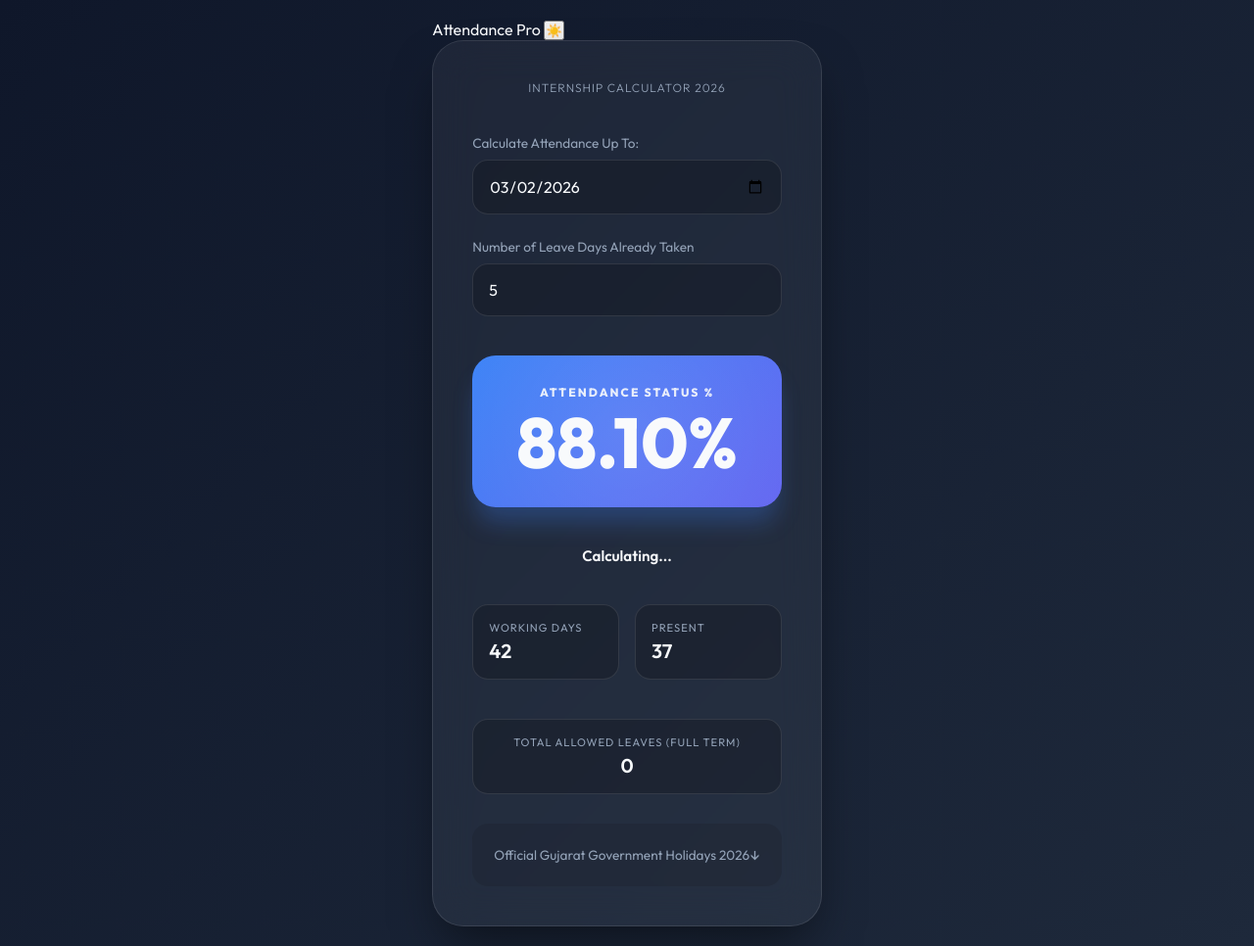
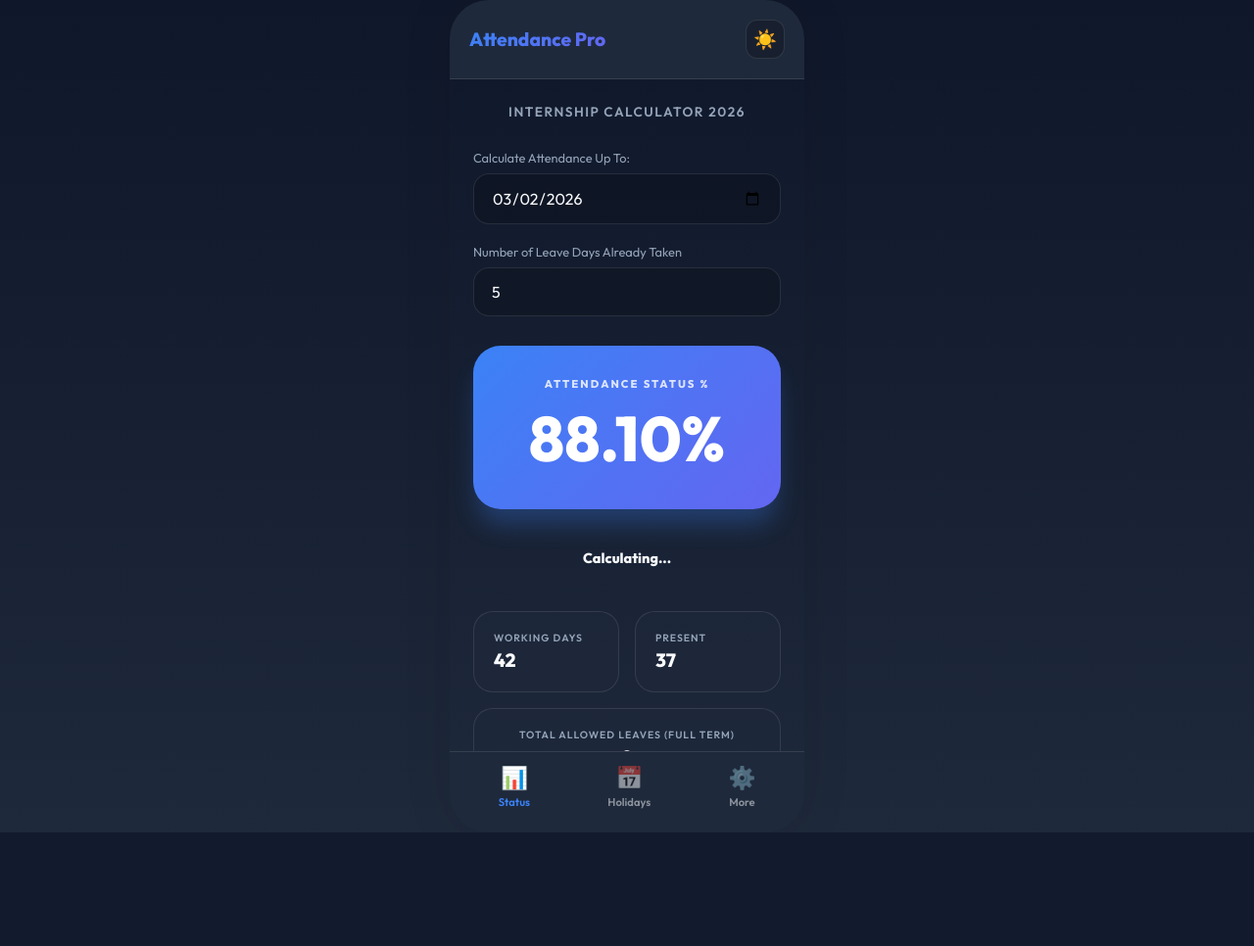
Before and after one commit to aryanjha205/InternTrack, a Flask app: page / in a window 1280 px wide. Shown: the whole page at 98% size. After the commit the page ends 850 px from the top, so only its background shows below. Run offline with Flask 3, Linux system fonts and the light colour scheme.

Commit message:
Add files via upload

```diff
--- a/static/css/style.css
+++ b/static/css/style.css
@@ -1,5 +1,6 @@
 :root {
-    --bg-gradient: linear-gradient(135deg, #0f172a 0%, #1e293b 100%);
+    /* Dark Theme Variables (Default) */
+    --bg-gradient: linear-gradient(180deg, #0f172a 0%, #1e293b 100%);
     --accent-blue: #3b82f6;
     --accent-indigo: #6366f1;
     --glass-bg: rgba(255, 255, 255, 0.05);
@@ -8,7 +9,27 @@
     --text-secondary: #94a3b8;
     --success: #10b981;
     --danger: #ef4444;
-    --card-shadow: 0 25px 50px -12px rgba(0, 0, 0, 0.5);
+    --nav-bg: #1e293b;
+    --card-bg: rgba(30, 41, 59, 0.7);
+    --input-bg: rgba(0, 0, 0, 0.2);
+    --shadow: 0 10px 15px -3px rgba(0, 0, 0, 0.3);
+}
+
+/* Light/Bright Theme Class */
+.light-theme {
+    --bg-gradient: linear-gradient(180deg, #f8fafc 0%, #e2e8f0 100%);
+    --accent-blue: #2563eb;
+    --accent-indigo: #4f46e5;
+    --glass-bg: rgba(255, 255, 255, 0.8);
+    --glass-border: rgba(0, 0, 0, 0.05);
+    --text-primary: #1e293b;
+    --text-secondary: #64748b;
+    --success: #059669;
+    --danger: #dc2626;
+    --nav-bg: #ffffff;
+    --card-bg: rgba(255, 255, 255, 0.9);
+    --input-bg: #f1f5f9;
+    --shadow: 0 4px 6px -1px rgba(0, 0, 0, 0.1), 0 2px 4px -1px rgba(0, 0, 0, 0.06);
 }
 
 * {
@@ -16,250 +37,313 @@
     padding: 0;
     box-sizing: border-box;
     font-family: 'Outfit', sans-serif;
+    -webkit-tap-highlight-color: transparent;
 }
 
 body {
     background: var(--bg-gradient);
     color: var(--text-primary);
     min-height: 100vh;
+    overflow-x: hidden;
+    transition: background 0.3s ease, color 0.3s ease;
+}
+
+/* APK Shell Structure */
+.app-shell {
     display: flex;
+    flex-direction: column;
+    height: 100vh;
+    max-width: 480px;
+    margin: 0 auto;
+    position: relative;
+    background: var(--bg-gradient);
+    box-shadow: 0 0 50px rgba(0, 0, 0, 0.1);
+}
+
+.top-nav {
+    padding: 20px;
+    background: var(--nav-bg);
+    border-bottom: 1px solid var(--glass-border);
+    position: sticky;
+    top: 0;
+    z-index: 100;
+}
+
+.nav-content {
+    display: flex;
+    justify-content: space-between;
+    align-items: center;
+}
+
+.app-logo {
+    font-weight: 800;
+    font-size: 1.2rem;
+    background: linear-gradient(135deg, var(--accent-blue), var(--accent-indigo));
+    -webkit-background-clip: text;
+    background-clip: text;
+    -webkit-text-fill-color: transparent;
+}
+
+.theme-btn {
+    background: var(--input-bg);
+    border: 1px solid var(--glass-border);
+    width: 40px;
+    height: 40px;
+    border-radius: 12px;
+    cursor: pointer;
+    display: flex;
+    align-items: center;
     justify-content: center;
-    align-items: center;
-    padding: 20px;
+    font-size: 1.2rem;
+    transition: transform 0.2s;
 }
 
 .container {
-    width: 100%;
-    max-width: 480px;
-    background: var(--glass-bg);
-    backdrop-filter: blur(20px);
-    border: 1px solid var(--glass-border);
-    border-radius: 32px;
-    padding: 40px;
-    box-shadow: var(--card-shadow);
-    animation: fadeIn 0.8s ease-out;
-}
-
-@keyframes fadeIn {
-    from {
-        opacity: 0;
-        transform: translateY(20px);
-    }
-
-    to {
-        opacity: 1;
-        transform: translateY(0);
-    }
+    flex: 1;
+    overflow-y: auto;
+    padding: 24px;
+    padding-bottom: 100px;
+    /* Space for bottom nav */
 }
 
 header {
+    margin-bottom: 30px;
     text-align: center;
-    margin-bottom: 40px;
 }
 
 header p {
     color: var(--text-secondary);
-    font-weight: 300;
-    letter-spacing: 1px;
+    font-size: 0.85rem;
     text-transform: uppercase;
-    font-size: 0.75rem;
+    letter-spacing: 1.5px;
+    font-weight: 600;
 }
 
+/* Form Styles */
 .input-section {
     display: flex;
     flex-direction: column;
-    gap: 24px;
-    margin-bottom: 40px;
-}
-
-.input-group {
-    position: relative;
+    gap: 20px;
+    margin-bottom: 30px;
 }
 
 .input-group label {
     display: block;
-    font-size: 0.85rem;
+    font-size: 0.8rem;
     color: var(--text-secondary);
     margin-bottom: 8px;
-    font-weight: 400;
+    font-weight: 500;
 }
 
 input[type="date"],
 input[type="number"] {
     width: 100%;
-    background: rgba(0, 0, 0, 0.2);
+    background: var(--input-bg);
     border: 1px solid var(--glass-border);
-    padding: 16px;
+    padding: 14px 18px;
     border-radius: 16px;
     color: var(--text-primary);
     font-size: 1rem;
+    font-weight: 500;
     outline: none;
-    transition: all 0.3s cubic-bezier(0.4, 0, 0.2, 1);
+    transition: all 0.3s;
 }
 
 input:focus {
     border-color: var(--accent-blue);
-    background: rgba(0, 0, 0, 0.3);
     box-shadow: 0 0 0 4px rgba(59, 130, 246, 0.1);
 }
 
-.result-section {
-    display: flex;
-    flex-direction: column;
-    gap: 24px;
-}
-
+/* Result Cards */
 .attendance-card {
     background: linear-gradient(135deg, var(--accent-blue) 0%, var(--accent-indigo) 100%);
-    padding: 30px;
-    border-radius: 24px;
+    padding: 32px;
+    border-radius: 28px;
     text-align: center;
-    box-shadow: 0 20px 25px -5px rgba(59, 130, 246, 0.3);
+    margin-bottom: 24px;
     position: relative;
     overflow: hidden;
-}
-
-.attendance-card::after {
-    content: '';
-    position: absolute;
-    top: -50%;
-    left: -50%;
-    width: 200%;
-    height: 200%;
-    background: radial-gradient(circle, rgba(255, 255, 255, 0.1) 0%, transparent 60%);
-    pointer-events: none;
+    box-shadow: 0 20px 25px -5px rgba(59, 130, 246, 0.3);
 }
 
 .attendance-card h2 {
-    font-size: 0.75rem;
+    font-size: 0.7rem;
     text-transform: uppercase;
     letter-spacing: 2px;
+    color: rgba(255, 255, 255, 0.8);
     margin-bottom: 8px;
-    opacity: 0.9;
 }
 
 .attendance-value {
-    font-size: 4.5rem;
+    font-size: 4rem;
     font-weight: 800;
-    line-height: 1;
+    color: #fff;
 }
 
 .status-card {
     padding: 16px;
-    border-radius: 16px;
+    border-radius: 18px;
+    margin-bottom: 24px;
     text-align: center;
-    font-weight: 600;
-    font-size: 0.95rem;
-    transition: all 0.3s ease;
+    font-weight: 700;
+    font-size: 0.9rem;
+    border: 1px solid transparent;
 }
 
 .status-eligible {
     background: rgba(16, 185, 129, 0.1);
     color: var(--success);
-    border: 1px solid rgba(16, 185, 129, 0.2);
+    border-color: rgba(16, 185, 129, 0.2);
 }
 
 .status-not-eligible {
     background: rgba(239, 68, 68, 0.1);
     color: var(--danger);
-    border: 1px solid rgba(239, 68, 68, 0.2);
+    border-color: rgba(239, 68, 68, 0.2);
 }
 
+.notice {
+    font-size: 0.8rem;
+    margin-top: 4px;
+    opacity: 0.8;
+}
+
+/* Stats Grid */
 .stats-grid {
     display: grid;
     grid-template-columns: 1fr 1fr;
     gap: 16px;
+    margin-bottom: 16px;
 }
 
 .stat-item {
-    background: rgba(0, 0, 0, 0.2);
-    padding: 16px;
-    border-radius: 16px;
+    background: var(--card-bg);
+    padding: 20px;
+    border-radius: 20px;
     border: 1px solid var(--glass-border);
+    transition: background 0.3s;
 }
 
 .stat-label {
-    font-size: 0.7rem;
+    font-size: 0.65rem;
     color: var(--text-secondary);
     text-transform: uppercase;
     letter-spacing: 1px;
     margin-bottom: 4px;
+    font-weight: 600;
 }
 
 .stat-value {
-    font-size: 1.25rem;
-    font-weight: 600;
-    color: var(--text-primary);
+    font-size: 1.2rem;
+    font-weight: 700;
 }
 
+.full-width-stat {
+    grid-column: span 2;
+    text-align: center;
+}
+
+/* APK Bottom Nav */
+.bottom-nav {
+    position: absolute;
+    bottom: 0;
+    width: 100%;
+    background: var(--nav-bg);
+    border-top: 1px solid var(--glass-border);
+    display: flex;
+    justify-content: space-around;
+    padding: 12px 10px 24px;
+    z-index: 100;
+}
+
+.nav-item {
+    display: flex;
+    flex-direction: column;
+    align-items: center;
+    gap: 4px;
+    cursor: pointer;
+    opacity: 0.5;
+    transition: all 0.3s;
+}
+
+.nav-item.active {
+    opacity: 1;
+    color: var(--accent-blue);
+}
+
+.nav-icon {
+    font-size: 1.4rem;
+}
+
+.nav-label {
+    font-size: 0.7rem;
+    font-weight: 600;
+}
+
+/* Utilities */
 .holiday-list {
-    margin-top: 30px;
-    background: rgba(0, 0, 0, 0.1);
-    border-radius: 16px;
-    padding: 10px;
+    margin-top: 24px;
+    border-radius: 20px;
+    overflow: hidden;
 }
 
 .holiday-list summary {
-    padding: 12px;
-    cursor: pointer;
+    background: var(--card-bg);
+    padding: 18px;
+    font-weight: 600;
     font-size: 0.85rem;
-    color: var(--text-secondary);
-    font-weight: 500;
     list-style: none;
     display: flex;
     justify-content: space-between;
-    align-items: center;
+    cursor: pointer;
 }
 
 .holiday-list summary::after {
-    content: '↓';
-    font-size: 1rem;
+    content: '❯';
     transition: transform 0.3s;
 }
 
 .holiday-list[open] summary::after {
-    transform: rotate(180deg);
+    transform: rotate(90deg);
 }
 
 .holiday-list ul {
+    background: rgba(0, 0, 0, 0.05);
+    padding: 10px 20px;
     list-style: none;
-    padding: 10px 12px 20px;
-    display: flex;
-    flex-direction: column;
-    gap: 8px;
 }
 
 .holiday-list li {
+    padding: 10px 0;
     font-size: 0.8rem;
     color: var(--text-secondary);
-    padding: 6px 0;
-    border-bottom: 1px solid rgba(255, 255, 255, 0.03);
+    border-bottom: 1px solid var(--glass-border);
 }
 
 #installBtn {
-    margin-top: 30px;
     width: 100%;
-    background: var(--text-primary);
-    color: #0f172a;
+    margin-top: 24px;
+    background: var(--accent-blue);
+    color: #fff;
     border: none;
     padding: 16px;
     border-radius: 16px;
     font-weight: 700;
     font-size: 0.9rem;
+    display: none;
     cursor: pointer;
-    display: none;
-    transition: transform 0.2s, opacity 0.2s;
 }
 
-#installBtn:active {
-    transform: scale(0.98);
-}
+@media (min-width: 481px) {
+    body {
+        display: flex;
+        align-items: center;
+        justify-content: center;
+    }
 
-@media (max-width: 480px) {
-    .container {
-        padding: 30px 20px;
-        border-radius: 0;
-        height: 100vh;
-        max-width: none;
+    .app-shell {
+        border-radius: 40px;
+        overflow: hidden;
+        height: 850px;
     }
 }
--- a/static/js/script.js
+++ b/static/js/script.js
@@ -7,6 +7,22 @@ document.addEventListener('DOMContentLoaded', () => {
     const presentDaysSpan = document.getElementById('presentDays');
     const eligibilityNotice = document.getElementById('eligibilityNotice');
     const installBtn = document.getElementById('installBtn');
+    const themeToggle = document.getElementById('themeToggle');
+    const body = document.body;
+
+    // Theme Persistence
+    const savedTheme = localStorage.getItem('theme') || 'dark';
+    if (savedTheme === 'light') {
+        body.classList.add('light-theme');
+        themeToggle.querySelector('.icon').innerText = '🌙';
+    }
+
+    themeToggle.addEventListener('click', () => {
+        body.classList.toggle('light-theme');
+        const isLight = body.classList.contains('light-theme');
+        themeToggle.querySelector('.icon').innerText = isLight ? '🌙' : '☀️';
+        localStorage.setItem('theme', isLight ? 'light' : 'dark');
+    });
 
     // Configuration
     const startDate = new Date(2026, 0, 1); // Jan 1, 2026
--- a/templates/index.html
+++ b/templates/index.html
@@ -91,7 +91,23 @@
             <button id="installBtn">Add to Home Screen</button>
         </div>
 
-        <script src="/static/js/script.js"></script>
+        <nav class="bottom-nav">
+            <div class="nav-item active">
+                <span class="nav-icon">📊</span>
+                <span class="nav-label">Status</span>
+            </div>
+            <div class="nav-item">
+                <span class="nav-icon">📅</span>
+                <span class="nav-label">Holidays</span>
+            </div>
+            <div class="nav-item">
+                <span class="nav-icon">⚙️</span>
+                <span class="nav-label">More</span>
+            </div>
+        </nav>
+    </div>
+
+    <script src="/static/js/script.js"></script>
 </body>
 
 </html>
```
